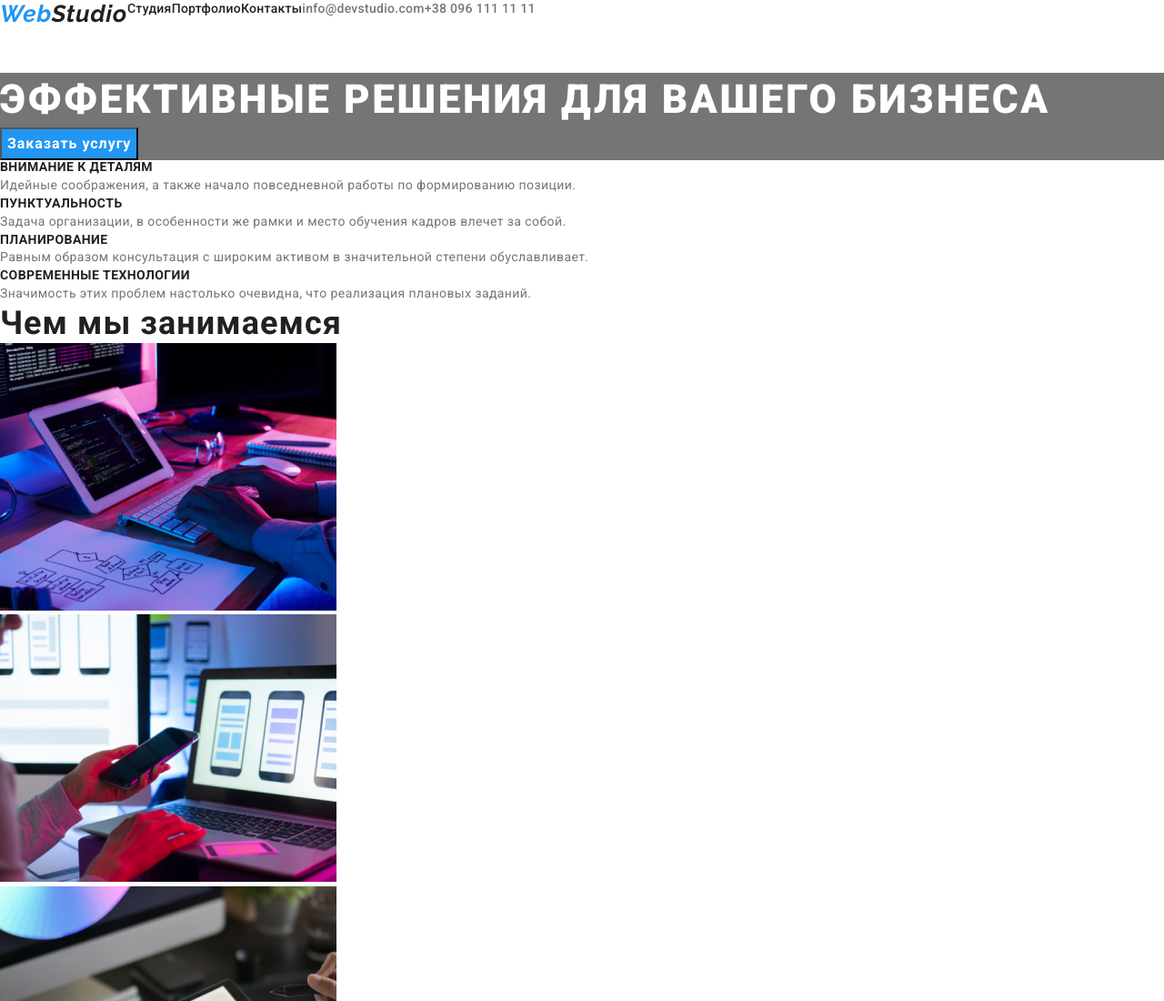
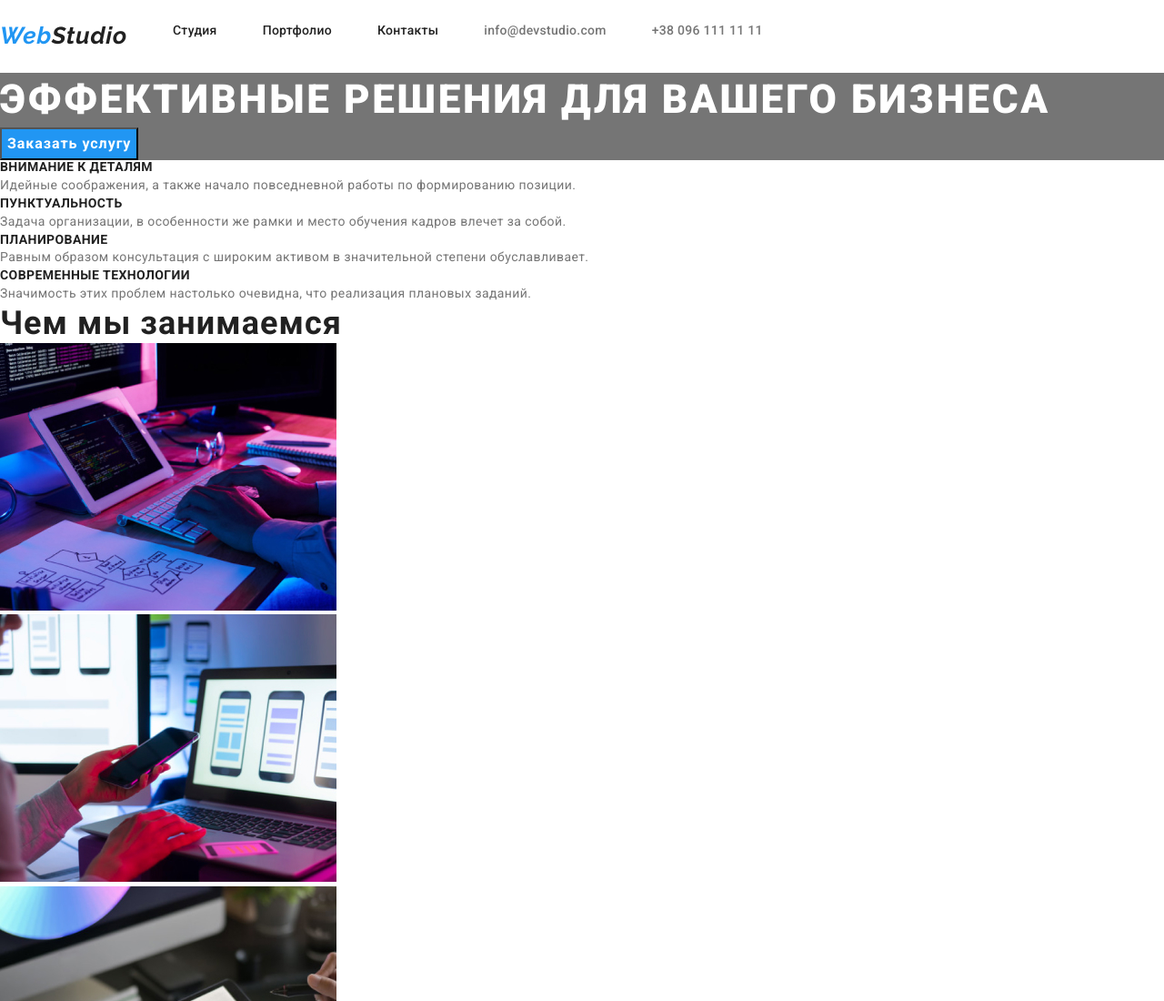
Before and after one commit to ShamraiVolodymyr/goit-markup-hw-03, a plain HTML site: page index.html in a window 1280 px wide. Shown: the top 1100 px of the page at 91% size. Drawn offline with nearby package versions, Linux system fonts and the light colour scheme.

Commit message:
paddings

```diff
--- a/css/styles.css
+++ b/css/styles.css
@@ -44,13 +44,25 @@ ul {
 /*  --------*/
 
 .conteiner {
+  display: block;
   margin-left: auto;
   margin-right: auto;
   width: 1600px;
   height: 80px;
 }
 .cont-nav {
+  padding-top: 24px;
+  padding-bottom: 24px;
   display: flex;
+}
+
+.header-item {
+  margin-left: 50px;
+}
+.header-nav {
+}
+.nav-item {
+  margin-left: 50px;
 }
 
 .header-list {
--- a/index.html
+++ b/index.html
@@ -29,8 +29,8 @@
                     </ul>
                 </nav>
                 <ul class="list cont-nav-list">
-                    <li><a class="header-btn link" href="mailto:info@devstudio.com">info@devstudio.com</a></li>
-                    <li><a class="header-tel link" href="tel:+380961111111">+38 096 111 11 11</a></li>
+                    <li class="nav-item"><a class="header-btn link" href="mailto:info@devstudio.com">info@devstudio.com</a></li>
+                    <li class="nav-item"><a class="header-tel link" href="tel:+380961111111">+38 096 111 11 11</a></li>
                 </ul>
             </div>
         </header>
```
